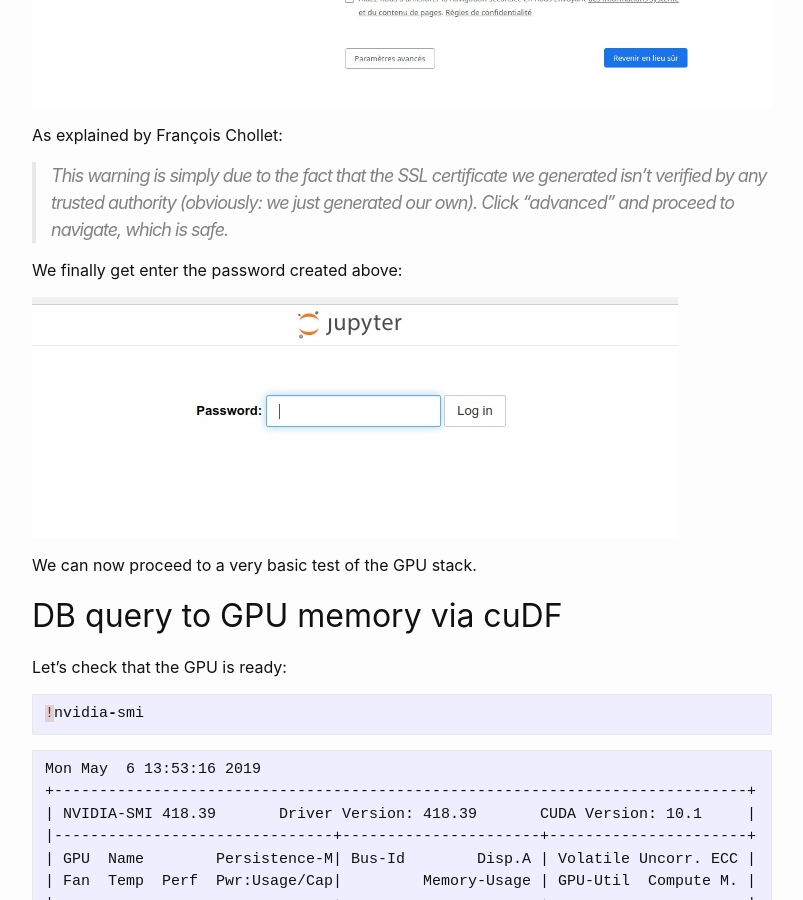
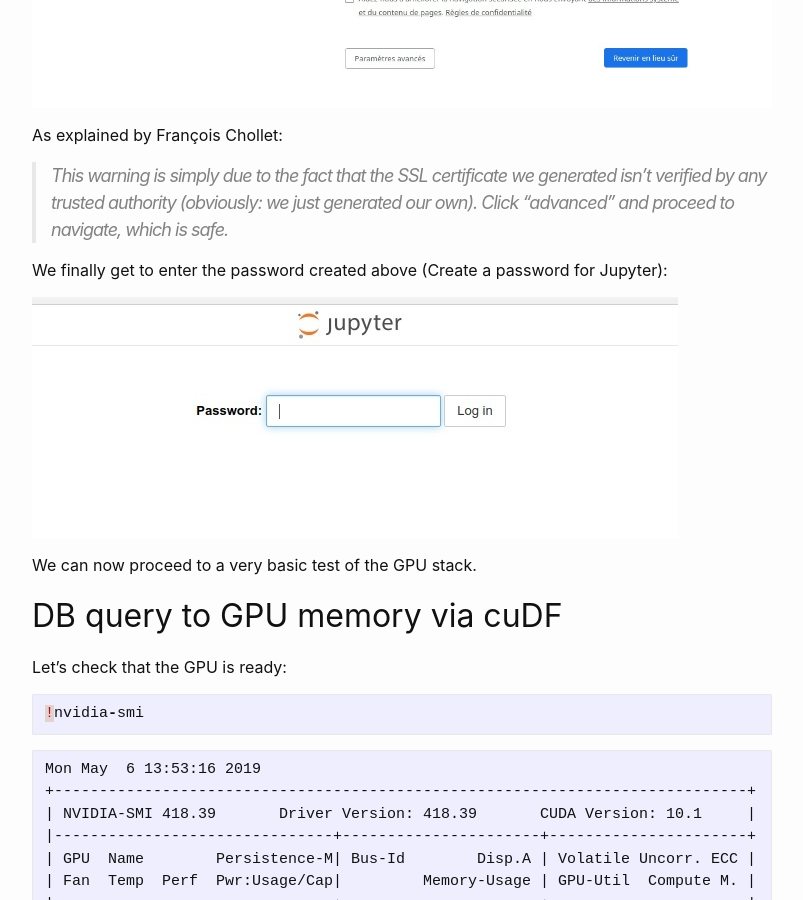
Before and after one commit to aetperf/aetperf.github.io, a Jekyll site: the page built from _posts/2019-05-06-GPU-Analytics-Ep-2,-Load-some-data-from-OmniSci-into-a-GPU-dataframe.md, in a window 1280 px wide and 900 px high, scrolled down 7314 px. Shown: the whole window, without its empty margins (238-1041 px from the left). Built offline with Jekyll 4.4.1, drawn with Linux system fonts in a browser that asks for light colours; comment, search, counter and statistics services are not loaded.

Commit message:
minor update

```diff
--- a/_posts/2019-05-06-GPU-Analytics-Ep-2,-Load-some-data-from-OmniSci-into-a-GPU-dataframe.md
+++ b/_posts/2019-05-06-GPU-Analytics-Ep-2,-Load-some-data-from-OmniSci-into-a-GPU-dataframe.md
@@ -250,7 +250,7 @@ As explained by François Chollet:
 
 > This warning is simply due to the fact that the SSL certificate we generated isn't verified by any trusted authority (obviously: we just generated our own). Click "advanced" and proceed to navigate, which is safe.
 
-We finally get enter the password created above:
+We finally get to enter the password created above (Create a password for Jupyter):
 
 ![Jupyter_01](/img/2019-05-06_01/20190506_jupyter_03.jpg)
 
```
